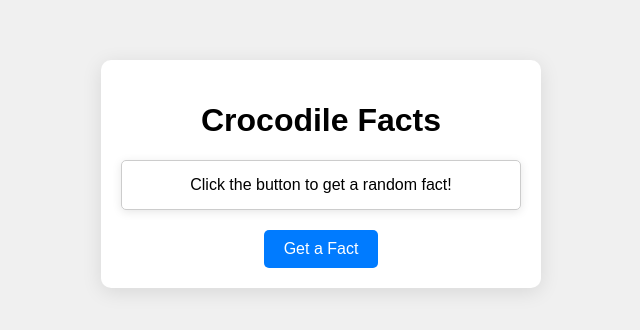
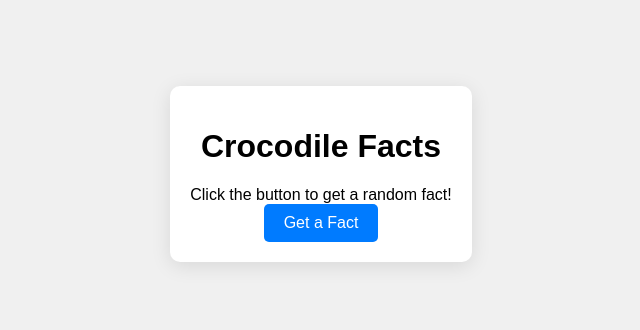
Before and after one commit to mathu3004/crocs_facts, a plain HTML site: page index.html in a window 1280 px wide. Shown: the part 226-556 px from the top of the page, without its empty margins (319-959 px from the left). Drawn offline with Linux system fonts and the light colour scheme.

Commit message:
Update styles.css

```diff
--- a/styles.css
+++ b/styles.css
@@ -1,47 +1,39 @@
 body {
     font-family: Arial, sans-serif;
-    background-color: #f0f0f0;
     display: flex;
     justify-content: center;
     align-items: center;
     height: 100vh;
     margin: 0;
+    background-color: #f0f0f0;
 }
 
 .container {
     text-align: center;
-    background: white;
     padding: 20px;
     border-radius: 10px;
+    background-color: white;
     box-shadow: 0 4px 20px rgba(0, 0, 0, 0.1);
-    max-width: 400px;
-    width: 100%;
+    max-width: 90%;
+    overflow: hidden; /* Prevent overflow */
 }
 
-.fact-display {
+.fact {
+    font-size: 1.5em;
     margin: 20px 0;
-    padding: 15px;
-    border: 1px solid #ccc;
-    border-radius: 5px;
-    box-shadow: 0 2px 10px rgba(0, 0, 0, 0.1);
-    overflow-wrap: break-word;
 }
 
-.fact-button {
+button {
     padding: 10px 20px;
-    font-size: 16px;
+    font-size: 1em;
     border: none;
     border-radius: 5px;
     background-color: #007BFF;
     color: white;
     cursor: pointer;
-    transition: background-color 0.3s, transform 0.3s;
+    transition: transform 0.2s;
 }
 
-.fact-button:hover {
-    background-color: #0056b3;
+button:hover {
+    box-shadow: 0 4px 10px rgba(0, 0, 0, 0.2);
 }
-
-.fact-button:focus {
-    outline: none;
-}
```
